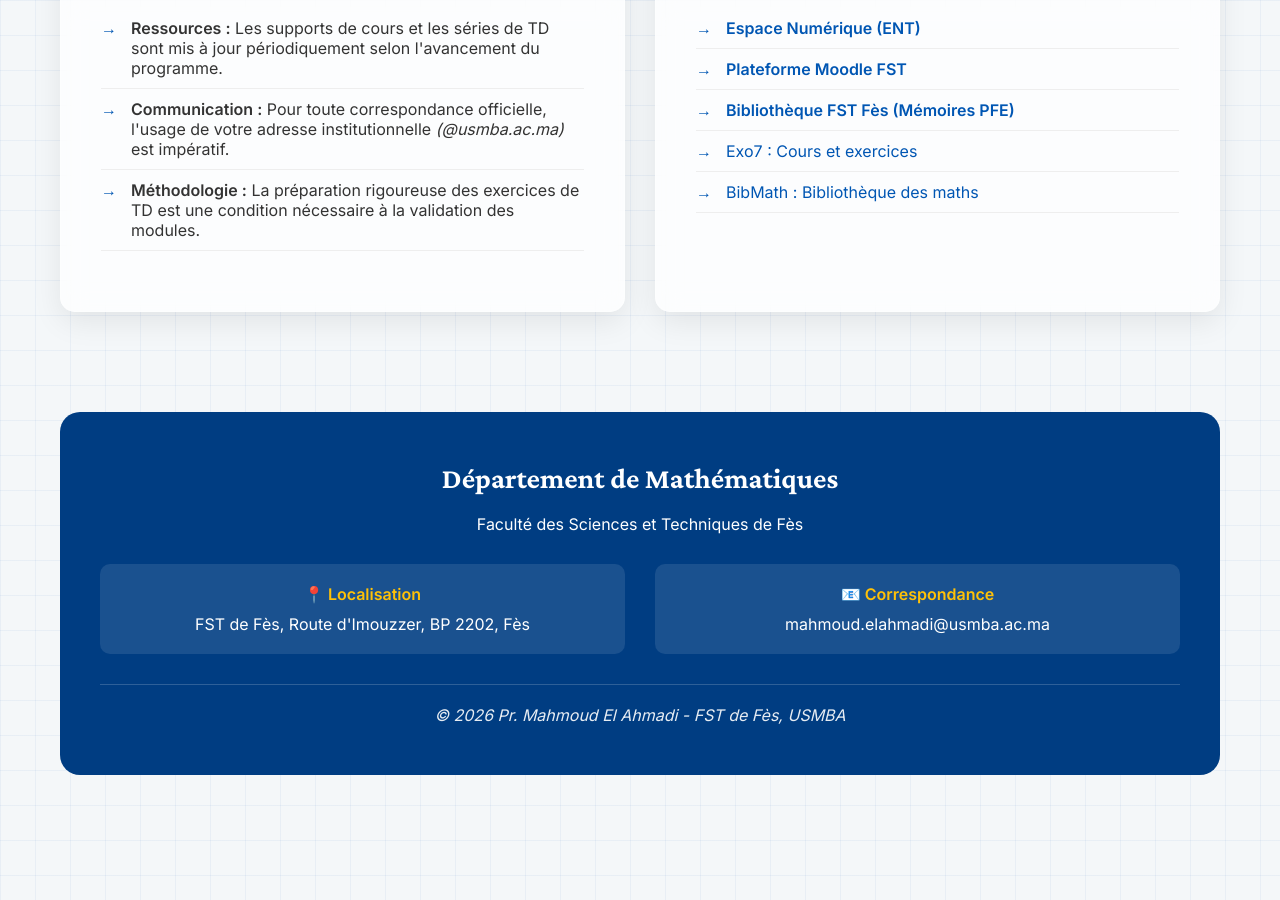
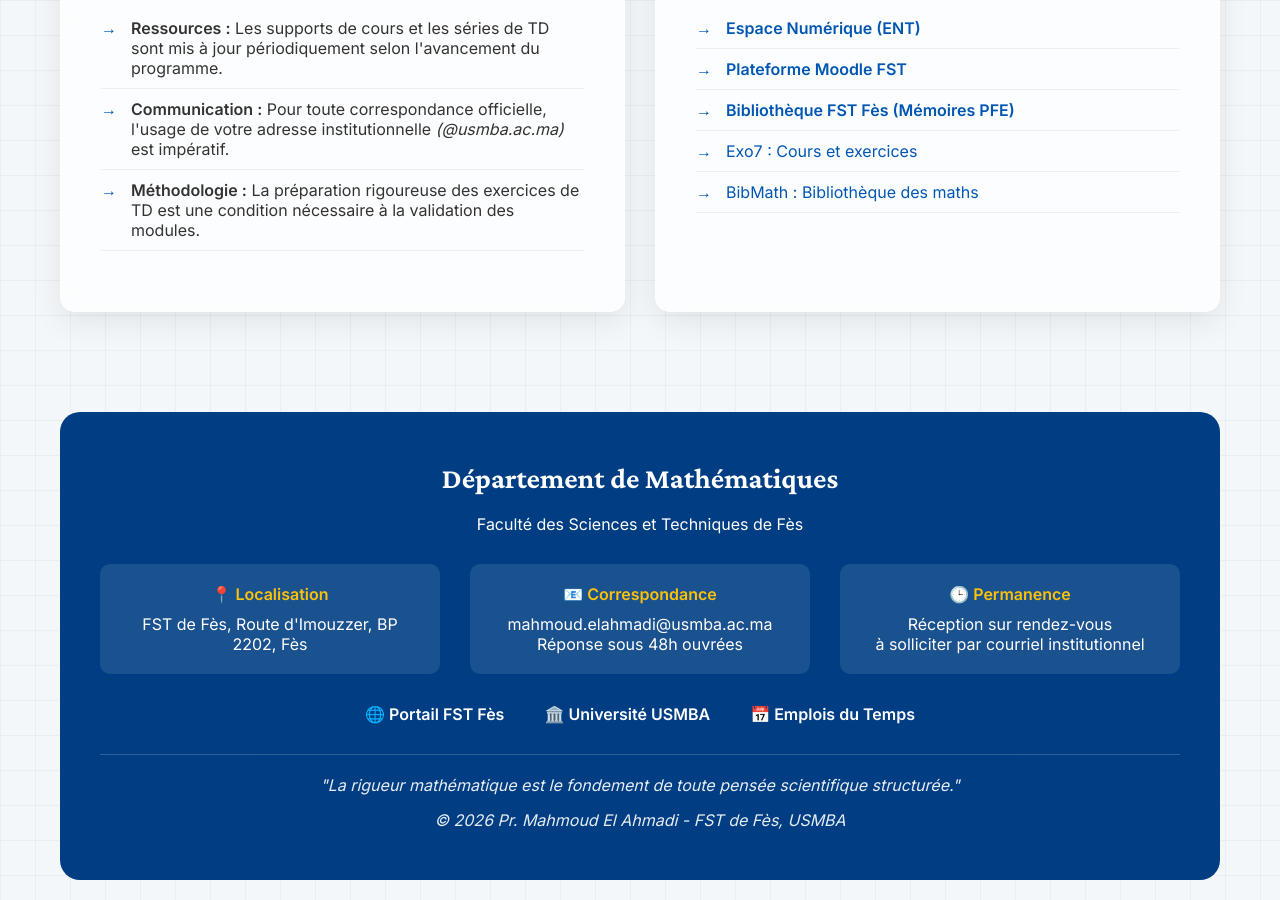
Before and after one commit to mahmoudmath/mahmoudmath.github.io, a Jekyll site: the page index.html, which Jekyll copies as it is, in a window 1280 px wide and 900 px high, scrolled down 1295 px. Built offline with Jekyll 4.4.1, drawn with Linux system fonts in a browser that asks for light colours; before the commit the page ends 2090 px from its top, so only the background shows below that.

Commit message:
Update index.html

```diff
--- a/index.html
+++ b/index.html
@@ -90,16 +90,37 @@
             </div>
         </div>
 
-        <!-- FOOTER (TEXTE ORIGINAL STRICTEMENT CONSERVÉ) -->
+         <!-- FOOTER (Inchangé) -->
         <footer class="professor-footer">
             <h3 style="font-size: 1.8em; margin-bottom: 20px;">Département de Mathématiques</h3>
             <p>Faculté des Sciences et Techniques de Fès</p>
+
             <div class="contact-info">
-                <div class="contact-item"><h4>📍 Localisation</h4><p>FST de Fès, Route d'Imouzzer, BP 2202, Fès</p></div>
-                <div class="contact-item"><h4>📧 Correspondance</h4><p>mahmoud.elahmadi@usmba.ac.ma</p></div>
+                <div class="contact-item">
+                    <h4>📍 Localisation</h4>
+                    <p>FST de Fès, Route d'Imouzzer, BP 2202, Fès</p>
+                </div>
+
+                <div class="contact-item">
+                    <h4>📧 Correspondance</h4>
+                    <p>mahmoud.elahmadi@usmba.ac.ma<br>Réponse sous 48h ouvrées</p>
+                </div>
+
+                <div class="contact-item">
+                    <h4>🕒 Permanence</h4>
+                    <p>Réception sur rendez-vous<br>à solliciter par courriel institutionnel</p>
+                </div>
             </div>
+
+            <div class="footer-links">
+                <a href="http://www.fst-usmba.ac.ma/" target="_blank">🌐 Portail FST Fès</a>
+                <a href="https://www.usmba.ac.ma" target="_blank">🏛️ Université USMBA</a>
+                <a href="https://fst-usmba.ac.ma/emploi-du-temps/" target="_blank">📅 Emplois du Temps</a>
+            </div>
+
             <div class="signature">
-                <p>© 2026 Pr. Mahmoud El Ahmadi - FST de Fès, USMBA</p>
+                <p>"La rigueur mathématique est le fondement de toute pensée scientifique structurée."</p>
+                <p style="margin-top: 15px;">© 2026 Pr. Mahmoud El Ahmadi - FST de Fès, USMBA</p>
             </div>
         </footer>
     </div>
```
